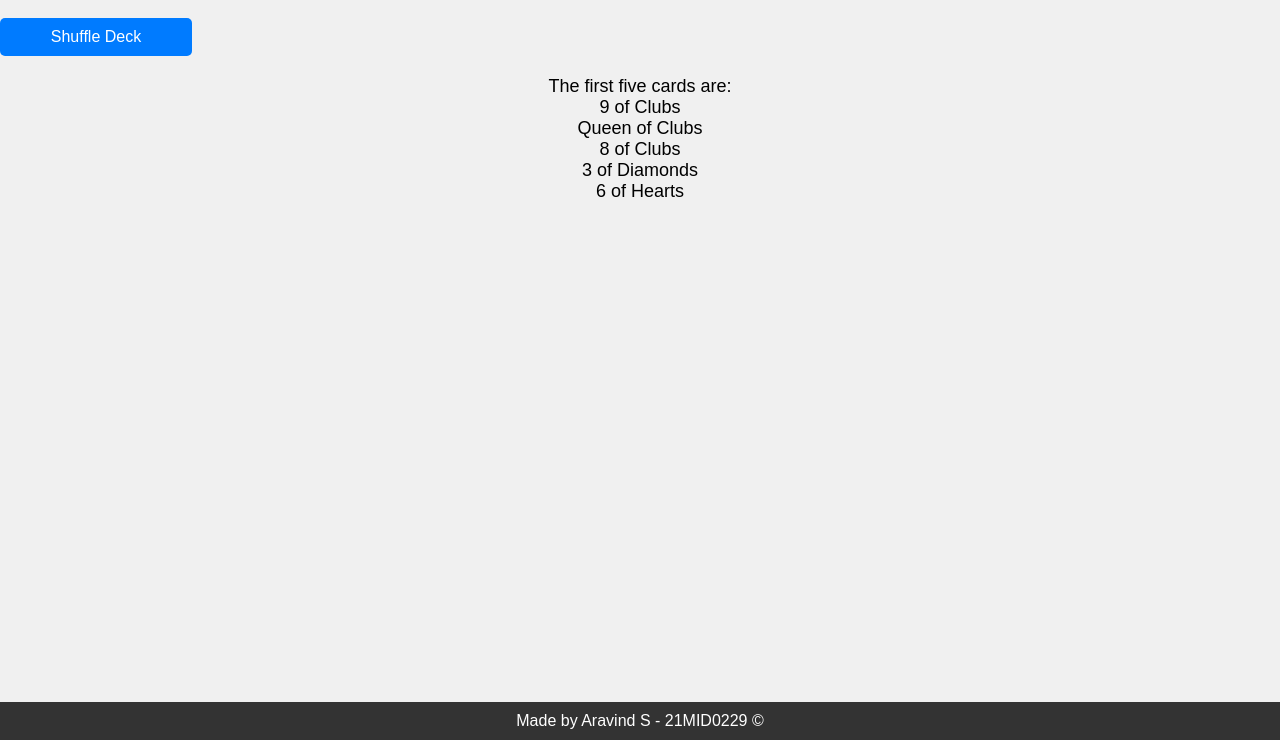
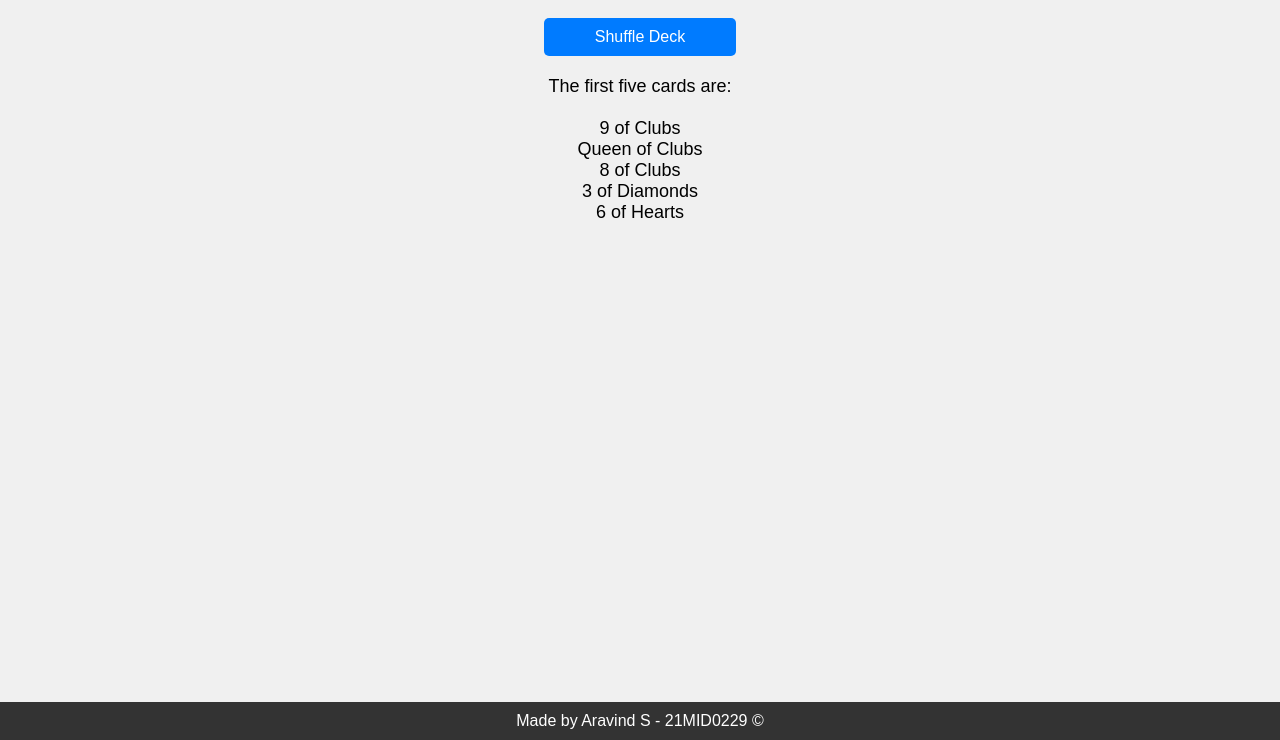
Before and after one commit to Arvnd147/Card-Shuffle, a plain HTML site: page index.html in a window 1280 px wide. Both pictures are taken after a click on the button "Shuffle Deck". Shown: the part 60-800 px from the top of the page. Drawn offline with Linux system fonts and the light colour scheme.

Commit message:
major update -1

```diff
--- a/index.html
+++ b/index.html
@@ -1,14 +1,19 @@
 <!DOCTYPE html>
 <html>
+
 <head>
     <title>Deck of Cards Shuffle</title>
     <link rel="stylesheet" type="text/css" href="styles.css">
 </head>
+
 <body>
     <h1>Deck of Cards Shuffle</h1>
-    <button onclick="shuffleDeck()">Shuffle Deck</button>
+    <center>
+        <button onclick="shuffleDeck()">Shuffle Deck</button>
+    </center>
     <div id="output"></div>
     <footer>Made by Aravind S - 21MID0229 &copy;</footer>
     <script src="script.js"></script>
 </body>
+
 </html>
--- a/script.js
+++ b/script.js
@@ -36,7 +36,7 @@ function shuffleDeck() {
 
   // Display the first five shuffled cards
   const output = document.getElementById("output");
-  output.innerHTML = "The first five cards are:<br>";
+  output.innerHTML = "The first five cards are:<br><br>";
   for (let i = 0; i < 5; i++) {
     output.innerHTML += deck[i] + "<br>";
   }
```
